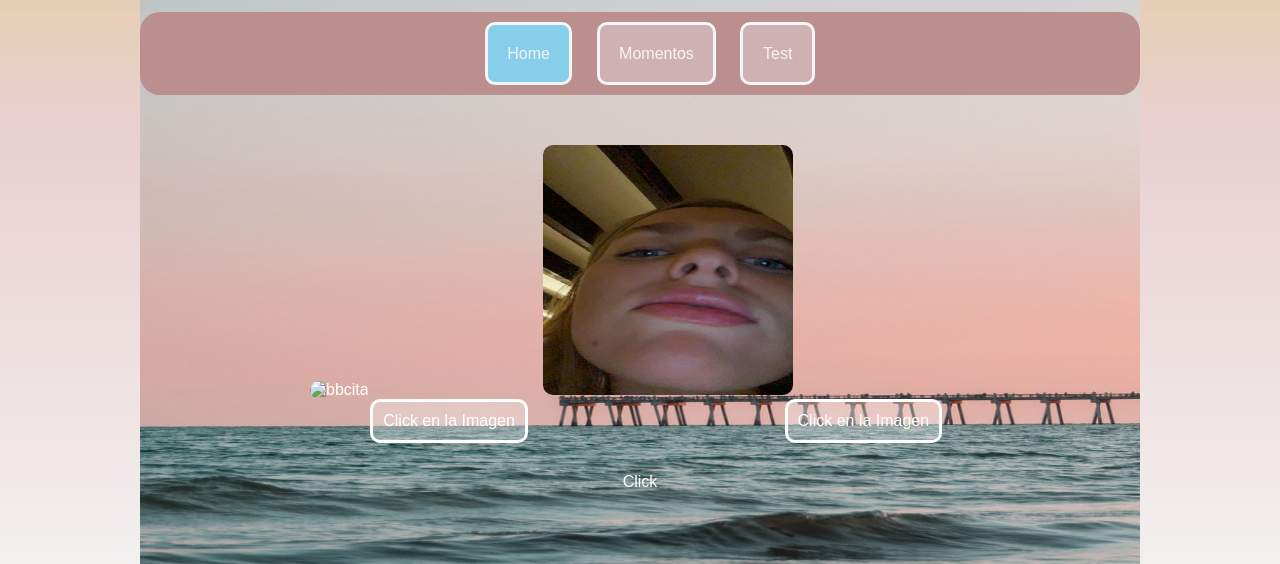
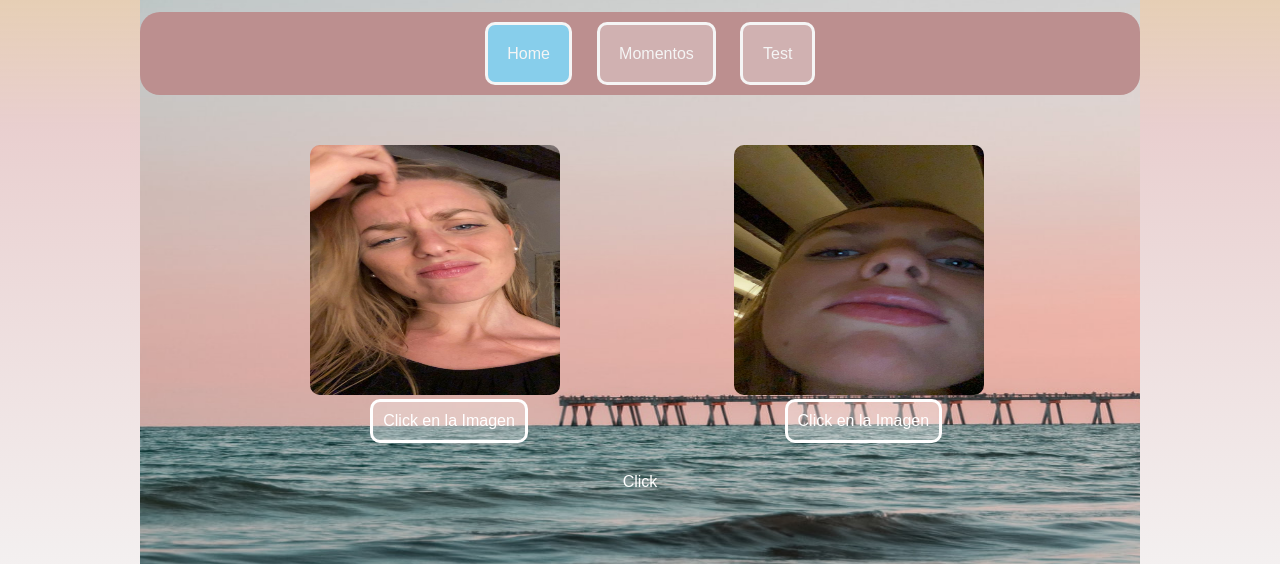
Before and after one commit to webDesignMumeishon/baby-love-git, a plain HTML site: page index.html in a window 1280 px wide. Shown: the part 91-655 px from the top of the page. Drawn offline with Linux system fonts and the light colour scheme.

Commit message:
Update index.html

```diff
--- a/index.html
+++ b/index.html
@@ -19,7 +19,7 @@
         </header>
 
         <section class="index">
-            <img src="baby12/Images/baby1.jpeg" alt="bbcita" class="bbcita">
+            <img src="Images/baby1.jpeg" alt="bbcita" class="bbcita">
             <img src="images/baby2.jpeg" alt="bbcita">
             <div>
                 <span class="span1">Click en la Imagen</span>
```
